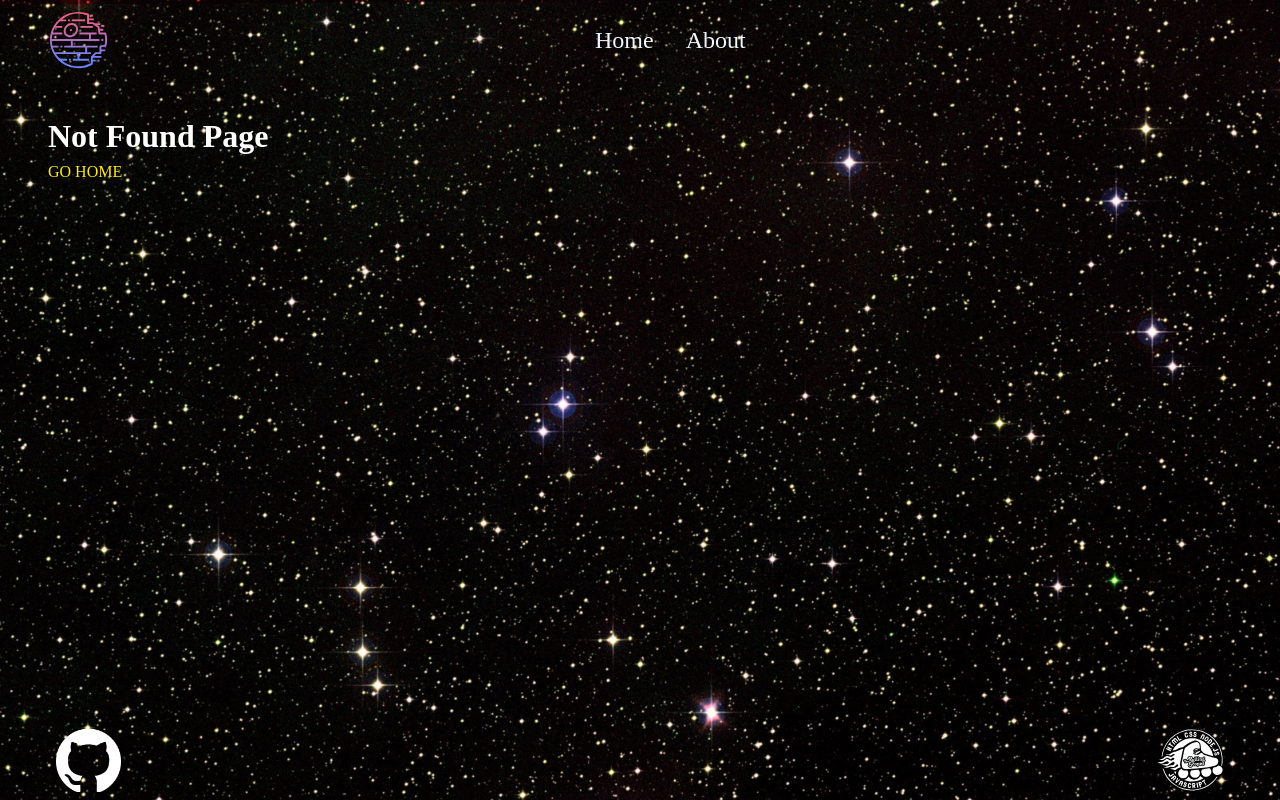
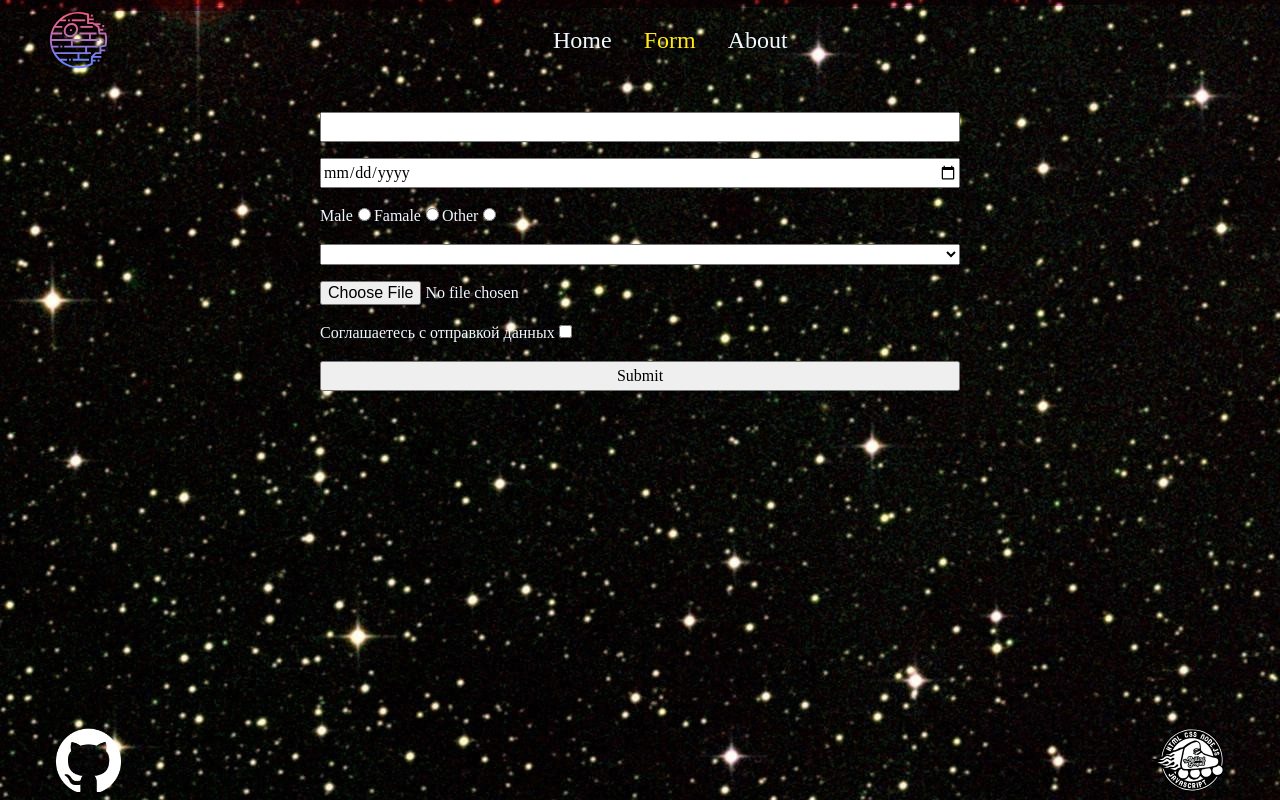
Before and after one commit to D1van007/firstReact, a React (Vite) app: page /form in a window 1280 px wide. Before the commit this address had no page. Built offline with nearby package versions, Linux system fonts and the light colour scheme.

Commit message:
feat: create form page and skeleton formInput

```diff
--- /dev/null
+++ b/src/components/form/Form.module.css
@@ -0,0 +1,25 @@
+.form_inputs {
+  max-width: 50rem;
+  color: aliceblue;
+  width: 100%;
+  display: flex;
+  flex-direction: column;
+  margin: 1rem auto;
+  padding: 0 5rem;
+  gap: 1rem;
+}
+
+.search_form__input {
+  background-color: rgba(98, 96, 96, 0.5);
+  color: white;
+  font-size: 1.2rem;
+  width: 100%;
+  outline: none;
+  padding: 0 0.5rem;
+  border-radius: 5px;
+}
+
+.search_form__btn {
+  width: 5rem;
+  border-radius: 5px;
+}
--- /dev/null
+++ b/src/components/form/Form.tsx
@@ -0,0 +1,195 @@
+import { Component, createRef } from 'react';
+import styles from './Form.module.css';
+
+interface IForm {
+  name: string;
+  birth: string;
+  gender: {
+    male: boolean;
+    female: boolean;
+    other: boolean;
+  };
+  homeworld: string;
+  foto: string;
+  checkbox: boolean;
+}
+
+class Form extends Component {
+  form!: IForm;
+
+  private nameRef = createRef<HTMLInputElement>();
+
+  private birthRef = createRef<HTMLInputElement>();
+
+  private genderRefMale = createRef<HTMLInputElement>();
+
+  private genderRefFemale = createRef<HTMLInputElement>();
+
+  private genderRefOther = createRef<HTMLInputElement>();
+
+  private homeworldRef = createRef<HTMLSelectElement>();
+
+  private fotoRef = createRef<HTMLInputElement>();
+
+  private checkboxRef = createRef<HTMLInputElement>();
+
+  componentDidMount() {
+    this.form = JSON.parse(localStorage.getItem('form') as string)
+      ? JSON.parse(localStorage.getItem('form') as string)
+      : {
+          name: '',
+          birth: '',
+          gender: {
+            male: false,
+            female: false,
+            other: false,
+          },
+          homeworld: '',
+          foto: '',
+          checkbox: false,
+        };
+
+    if (this.nameRef.current)
+      (this.nameRef.current as HTMLInputElement).value = this.form.name;
+    if (this.birthRef.current)
+      (this.birthRef.current as HTMLInputElement).value = this.form.birth;
+    if (this.genderRefMale.current)
+      (this.genderRefMale.current as HTMLInputElement).checked =
+        this.form.gender.male;
+    if (this.genderRefFemale.current)
+      (this.genderRefFemale.current as HTMLInputElement).checked =
+        this.form.gender.female;
+    if (this.genderRefOther.current)
+      (this.genderRefOther.current as HTMLInputElement).checked =
+        this.form.gender.other;
+    if (this.homeworldRef.current)
+      (this.homeworldRef.current as HTMLSelectElement).value =
+        this.form.homeworld;
+    if (this.fotoRef.current)
+      (this.fotoRef.current as HTMLInputElement).value = this.form.foto;
+    if (this.checkboxRef.current)
+      (this.checkboxRef.current as HTMLInputElement).checked =
+        this.form.checkbox;
+  }
+
+  componentWillUnmount() {
+    this.setAllInputLocalStorage();
+  }
+
+  setAllInputLocalStorage() {
+    this.form = this.redefineRef();
+    localStorage.setItem('form', JSON.stringify(this.form));
+  }
+
+  handleFormSubmit = (event: React.FormEvent<HTMLFormElement>) => {
+    event.preventDefault();
+    this.setAllInputLocalStorage();
+  };
+
+  redefineRef(): IForm {
+    return {
+      name: this.nameRef.current?.value as string,
+      birth: this.birthRef.current?.value as string,
+      gender: {
+        male: this.genderRefMale.current?.checked as boolean,
+        female: this.genderRefFemale.current?.checked as boolean,
+        other: this.genderRefOther.current?.checked as boolean,
+      },
+      homeworld: this.homeworldRef.current?.value as string,
+      foto: this.fotoRef.current?.value as string,
+      checkbox: this.checkboxRef.current?.checked as boolean,
+    };
+  }
+
+  render() {
+    return (
+      <form className={styles.form_inputs} onSubmit={this.handleFormSubmit}>
+        <input
+          className={styles.form_input__name}
+          data-testid="name-input"
+          type="text"
+          name="name"
+          ref={this.nameRef}
+        />
+        <input
+          className={styles.form_input__birth}
+          data-testid="birth-input"
+          placeholder="дата рождения"
+          type="date"
+          name="birth"
+          ref={this.birthRef}
+        />
+        <div>
+          <label htmlFor="maleId">
+            Male
+            <input
+              className={styles.form_input__gender}
+              id="maleId"
+              data-testid="gender-input"
+              name="gender"
+              type="radio"
+              ref={this.genderRefMale}
+            />
+          </label>
+          <label htmlFor="maleId">
+            Famale
+            <input
+              className={styles.form_input__gender}
+              id="famaleId"
+              data-testid="gender-input"
+              name="gender"
+              type="radio"
+              ref={this.genderRefFemale}
+            />
+          </label>
+          <label htmlFor="otherGender">
+            Other
+            <input
+              className={styles.form_input__gender}
+              id="otherGender"
+              data-testid="gender-input"
+              name="gender"
+              type="radio"
+              ref={this.genderRefOther}
+            />
+          </label>
+        </div>
+        <select
+          className={styles.form_input__homeworld}
+          data-testid="homeworld-input"
+          name="homeworld"
+          ref={this.homeworldRef}
+        >
+          <option value="Earth">Earth</option>
+          <option value="Tatooine">Tatooine</option>
+          <option value="Naboo">Naboo</option>
+          <option value="Alderaan">Alderaan</option>
+          <option value="Stewjon">Stewjon</option>
+        </select>
+        <input
+          className={styles.form_input__foto}
+          data-testid="foto-input"
+          name="foto"
+          type="file"
+          accept="image/*"
+          ref={this.fotoRef}
+        />
+        <label htmlFor="checkboxAccept">
+          Соглашаетесь с отправкой данных
+          <input
+            id="checkboxAccept"
+            className={styles.form_input__checkbox}
+            data-testid="checkbox-input"
+            name="acceptData"
+            type="checkbox"
+            ref={this.checkboxRef}
+          />
+        </label>
+        <button type="submit" className={styles.form_btn}>
+          Submit
+        </button>
+      </form>
+    );
+  }
+}
+export default Form;
--- a/src/components/header/Header.tsx
+++ b/src/components/header/Header.tsx
@@ -11,6 +11,7 @@ class Header extends Component {
         <nav>
           <ul className={style.header_nav__list}>
             <NavbarItem path="/" name="Home" />
+            <NavbarItem path="/form" name="Form" />
             <NavbarItem path="/about" name="About" />
           </ul>
         </nav>
--- a/src/components/search/Search.tsx
+++ b/src/components/search/Search.tsx
@@ -1,5 +1,4 @@
 /* eslint-disable @typescript-eslint/no-unused-expressions */
-/* eslint-disable react/destructuring-assignment */
 import { Component } from 'react';
 import styles from './Search.module.css';
 
@@ -8,9 +7,12 @@ interface IState {
 }
 
 class Search extends Component<object, IState> {
+  text!: string;
+
   constructor(props: object) {
     super(props);
     this.state = { text: '' };
+    ({ text: this.text } = this.state);
   }
 
   componentDidMount() {
@@ -19,7 +21,7 @@ class Search extends Component<object, IState> {
   }
 
   componentWillUnmount() {
-    localStorage.setItem('searchValue', `${this.state.text}`);
+    localStorage.setItem('searchValue', `${this.text}`);
   }
 
   handleChange = (event: React.ChangeEvent<HTMLInputElement>) => {
@@ -29,7 +31,7 @@ class Search extends Component<object, IState> {
 
   handleFormSubmit = (event: React.FormEvent<HTMLFormElement>) => {
     event.preventDefault();
-    localStorage.setItem('searchValue', `${this.state.text}`);
+    localStorage.setItem('searchValue', `${this.text}`);
   };
 
   render() {
@@ -39,7 +41,7 @@ class Search extends Component<object, IState> {
           className={styles.search_form__input}
           data-testid="search-input"
           name="search"
-          value={this.state.text}
+          value={this.text}
           onChange={this.handleChange}
         />
         <button type="submit" className={styles.search_form__btn}>
--- a/src/index.css
+++ b/src/index.css
@@ -79,7 +79,7 @@ select {
 
 #root {
     background-image: url(./assets/background.jpg);
-    background-size: cover;
+    background-size: auto;
     min-height: 100vh;
 }
 
--- /dev/null
+++ b/src/pages/Form.tsx
@@ -0,0 +1,9 @@
+import { Component } from 'react';
+import Form from '../components/form/Form';
+
+class FormPage extends Component {
+  render() {
+    return <Form />;
+  }
+}
+export default FormPage;
--- a/src/router/Router.tsx
+++ b/src/router/Router.tsx
@@ -1,6 +1,7 @@
 import { Component } from 'react';
 import { Route, Routes } from 'react-router-dom';
 import About from '../pages/About';
+import Form from '../pages/Form';
 import Home from '../pages/Home';
 import NotFound from '../pages/NotFound';
 
@@ -10,6 +11,7 @@ class Router extends Component {
       <Routes>
         <Route path="/" element={<Home />} />
         <Route path="about" element={<About />} />
+        <Route path="form" element={<Form />} />
         <Route path="*" element={<NotFound />} />
       </Routes>
     );
```
Also changed, not shown: src/utils/date.ts (added, +7 -0 lines).
